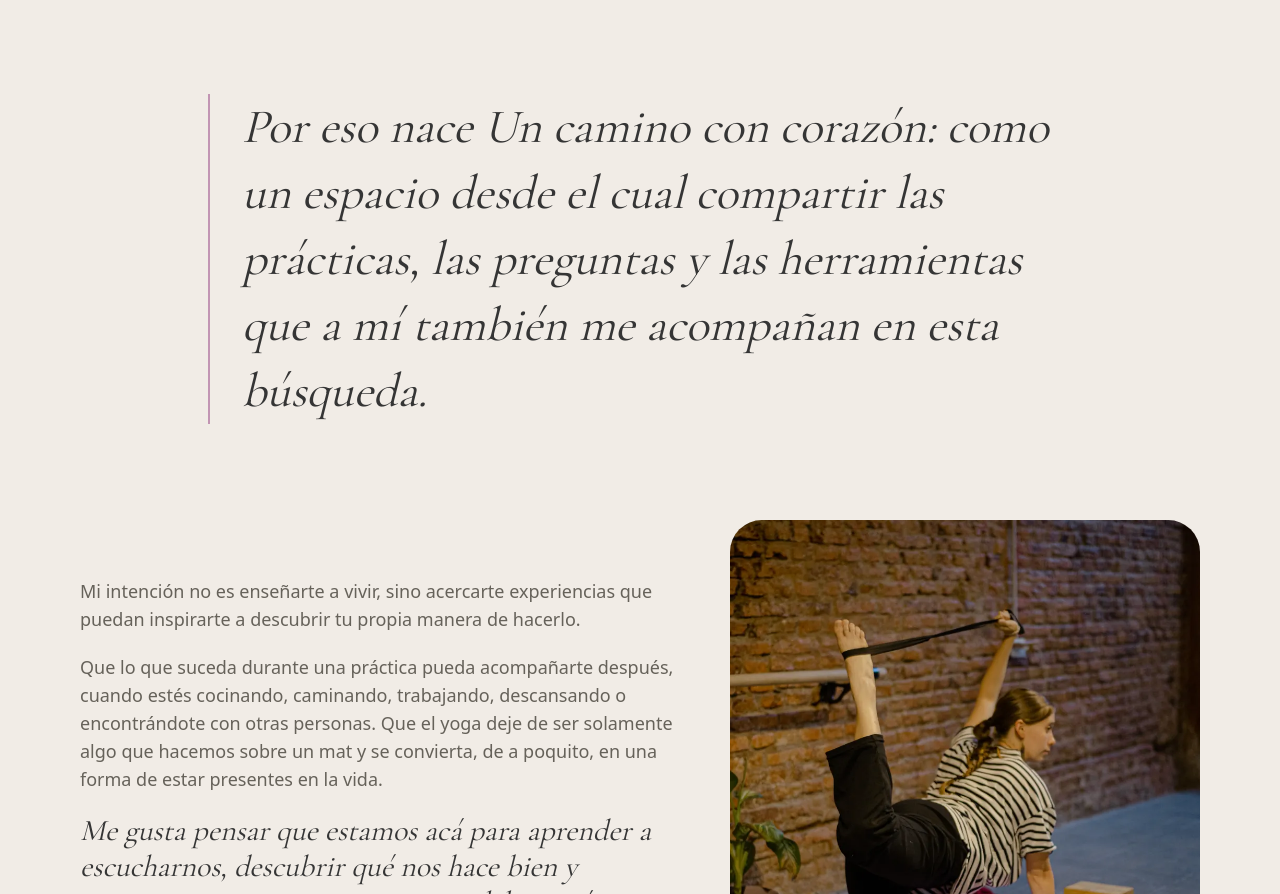
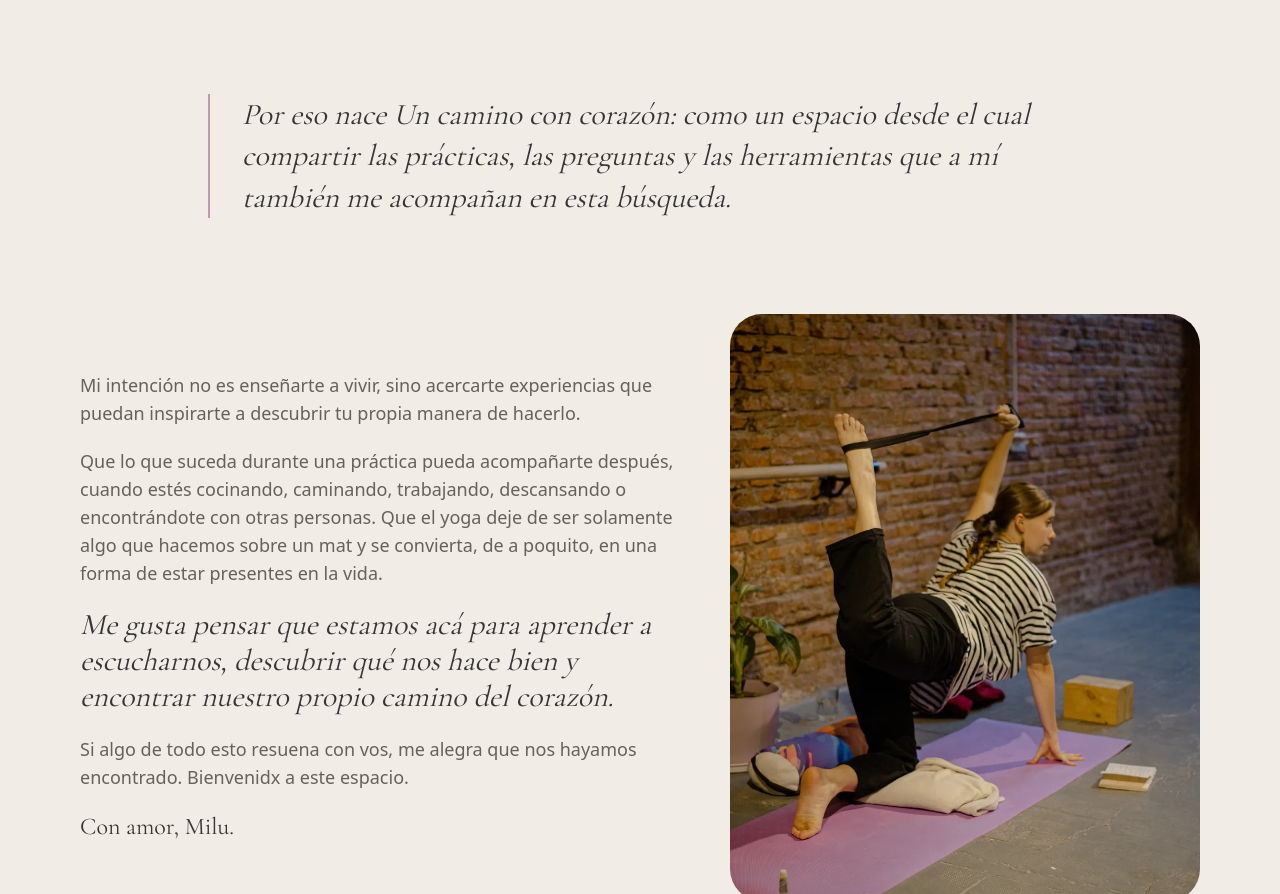
Before and after one commit to uncaminoconcorazon/paginaweb, a Next.js app: page /sobre-mi in a window 1280 px wide. Shown: the part 3855-4749 px from the top of the page. Built offline with nearby package versions, Linux system fonts and the light colour scheme; no server answers; a web font is replaced by a local one.

Commit message:
Sobre mí: frase destacada en tamaño más chico
Co-Authored-By: Claude <noreply@anthropic.com>
Claude-Session: https://claude.ai/code/session_01V5gLcUUYfpCwxR4JXYBNQC

```diff
--- a/src/app/(public)/sobre-mi/page.tsx
+++ b/src/app/(public)/sobre-mi/page.tsx
@@ -85,7 +85,7 @@ export default function SobreMi() {
       </section>
 
       <section className="mx-auto max-w-4xl px-4 pb-24 pt-4">
-        <p className="font-serif border-l-2 border-mauve pl-6 text-3xl italic leading-snug text-foreground md:pl-8 md:text-5xl">{vision[3]}</p>
+        <p className="font-serif border-l-2 border-mauve pl-6 text-2xl italic leading-snug text-foreground md:pl-8 md:text-3xl">{vision[3]}</p>
       </section>
 
       <section className="mx-auto grid max-w-6xl items-center gap-10 px-4 pb-20 md:grid-cols-[1.3fr_1fr]">
```
